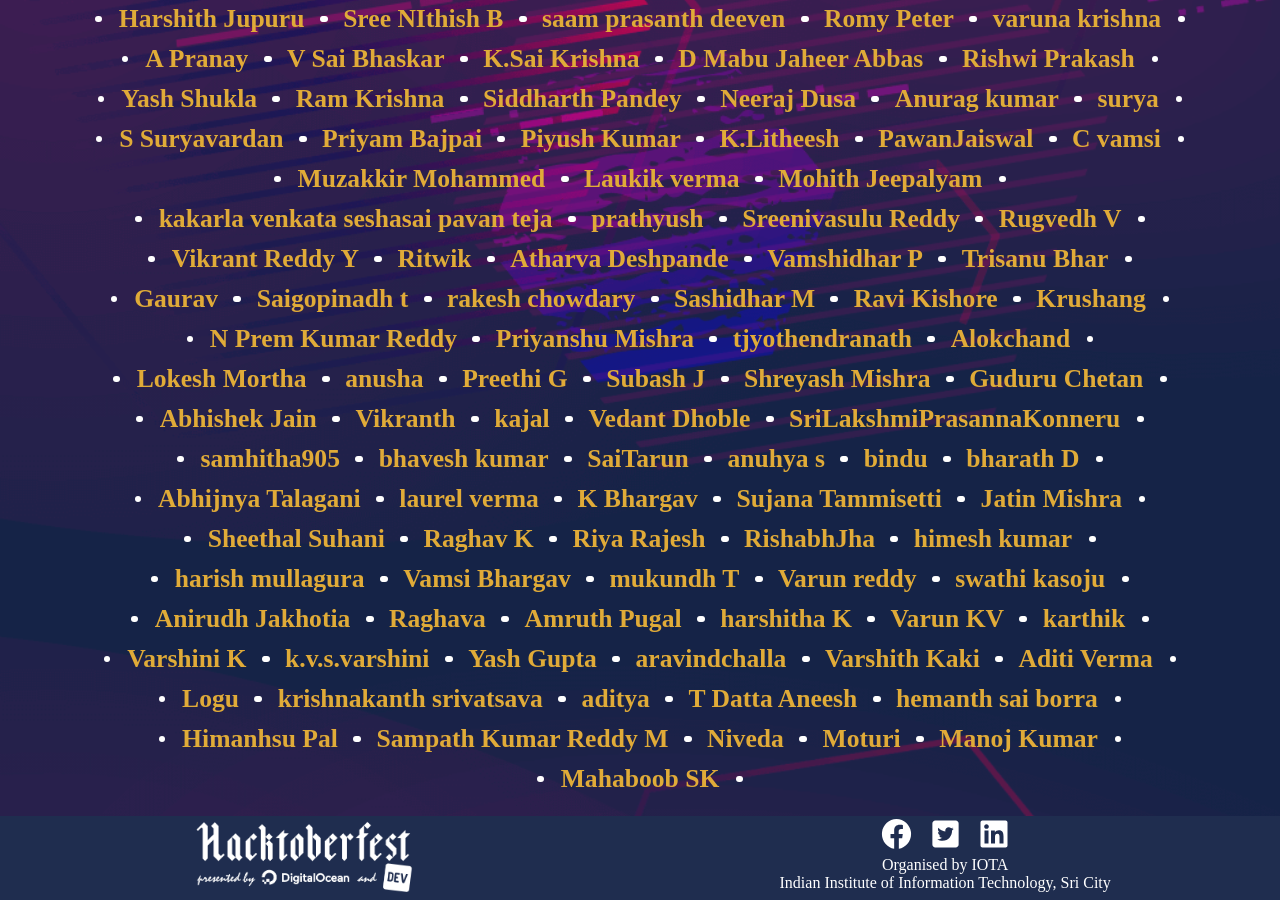
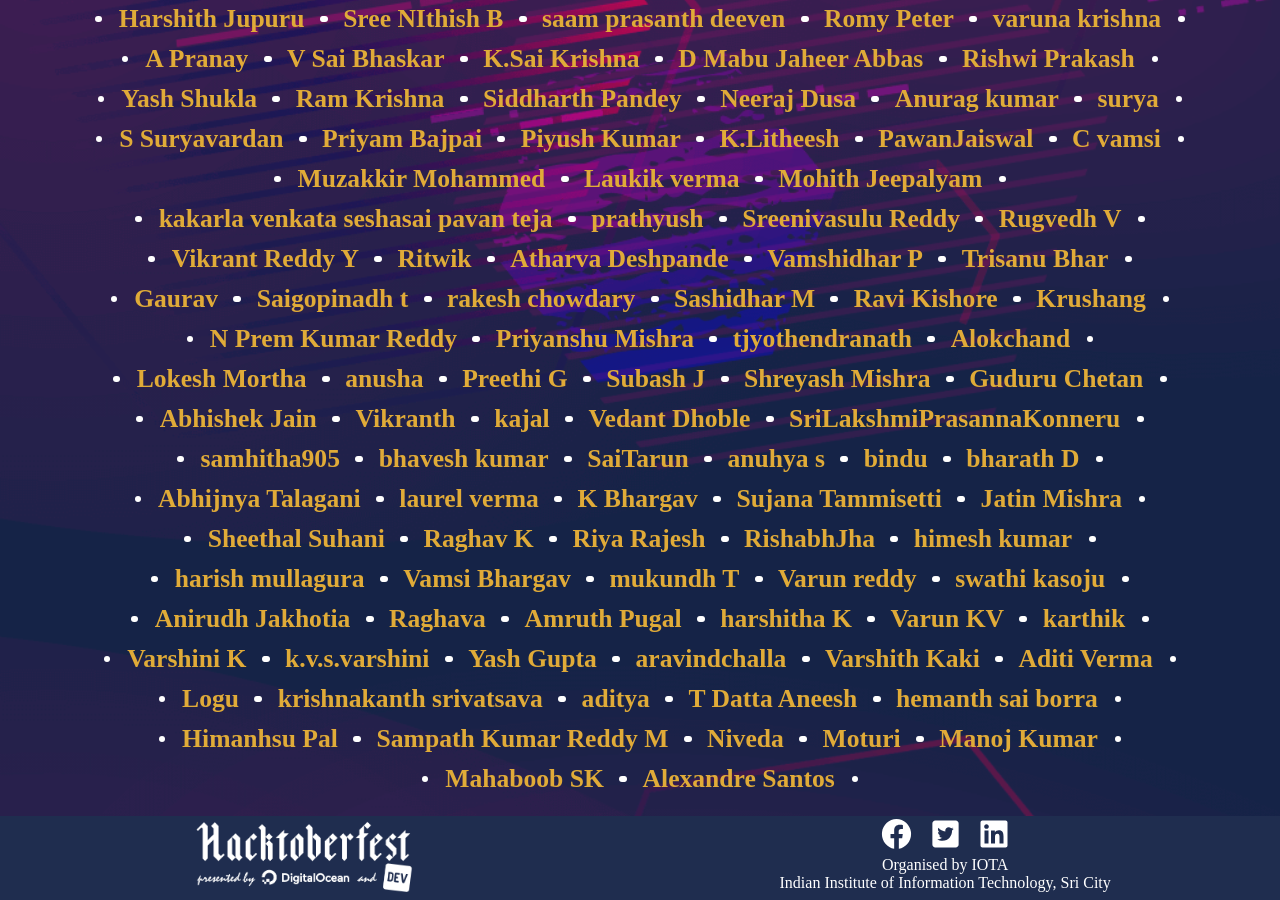
Before and after one commit to Project-Club-IIITS/hacktoberfest2019-participants, a Jekyll site: the page index.html, which Jekyll copies as it is, in a window 1280 px wide and 900 px high, scrolled down 694 px. Built offline with Jekyll 4.4.1, drawn with Linux system fonts in a browser that asks for light colours; some web fonts are replaced.

Commit message:
participant

```diff
--- a/index.html
+++ b/index.html
@@ -204,7 +204,7 @@
             <li><a href="https://github.com/shashank4602ashank">Moturi</a></li>
             <li><a href="https://github.com/manojsai2002">Manoj Kumar</a></li>
             <li><a href="https://github.com/bannu6301418535">Mahaboob SK</a></li>
-
+            <li><a href="https://github.com/alexendrios">Alexandre Santos</a></li>
         </ul>
       </div>
     </div>
```
